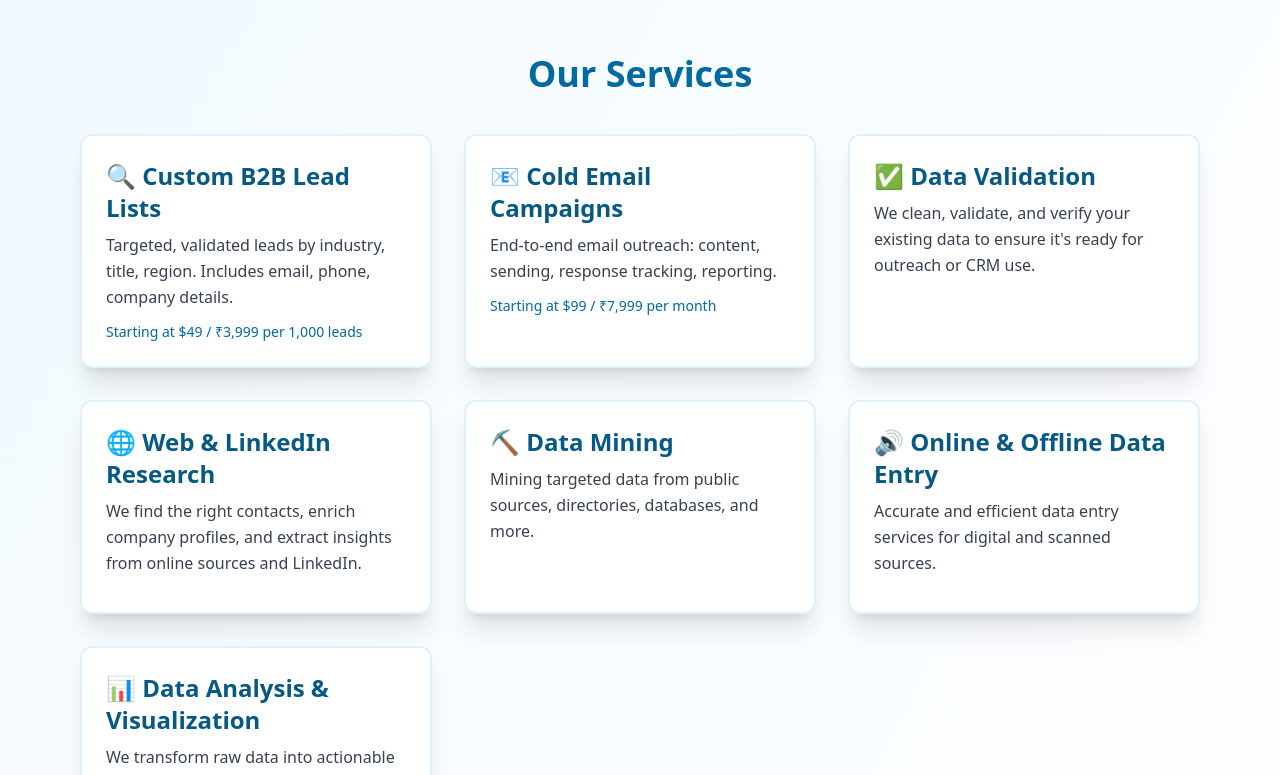
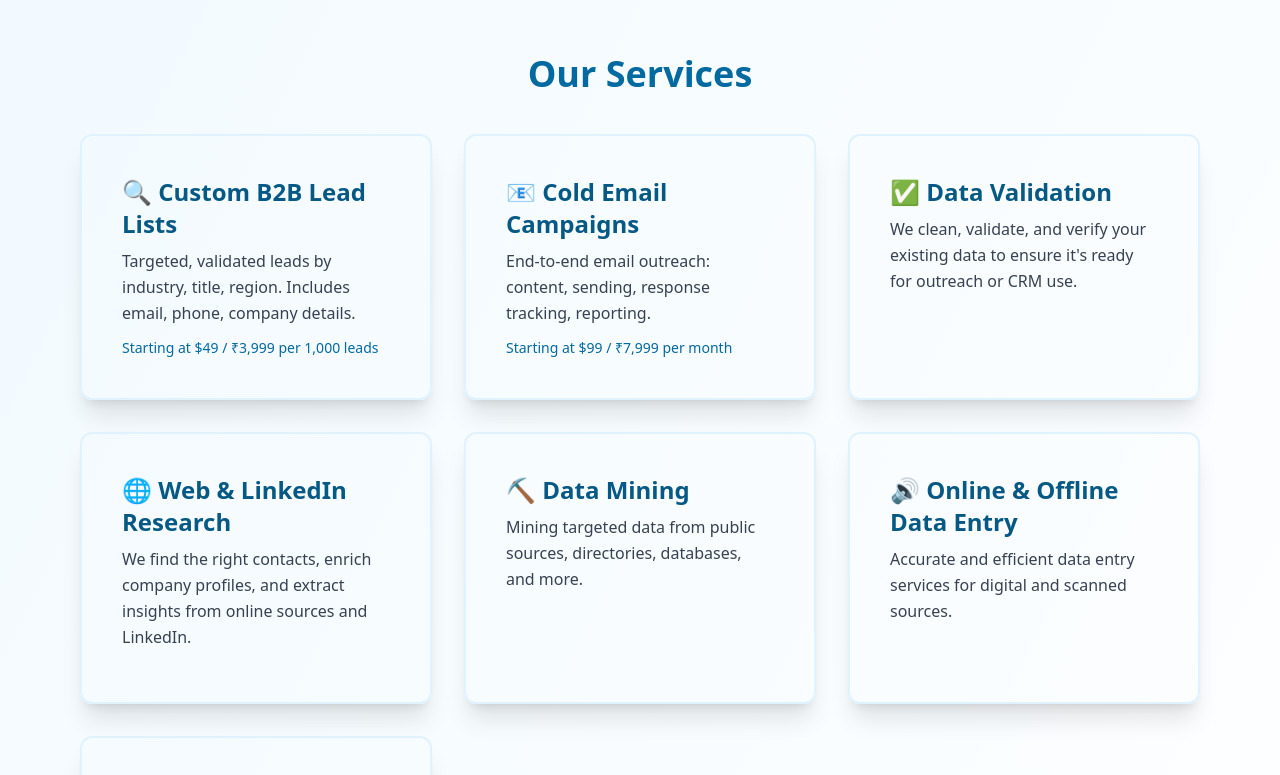
Before and after one commit to pawan0141/leadgenius-site, a Next.js app: page / in a window 1280 px wide. Shown: the part 820-1595 px from the top of the page. Built offline with nearby package versions, Linux system fonts and the light colour scheme.

Commit message:
Update card.jsx

```diff
--- a/components/ui/card.jsx
+++ b/components/ui/card.jsx
@@ -1,16 +1,14 @@
-"use client";
-
-export function Card({ children, className = "" }) {
+export function Card({ children, className = "", ...props }) {
   return (
-    <div className={`rounded-xl bg-white shadow-md ${className}`}>
+    <div className={`rounded-xl border p-4 shadow ${className}`} {...props}>
       {children}
     </div>
   );
 }
 
-export function CardContent({ children, className = "" }) {
+export function CardContent({ children, className = "", ...props }) {
   return (
-    <div className={`p-4 ${className}`}>
+    <div className={`text-gray-800 ${className}`} {...props}>
       {children}
     </div>
   );
```
